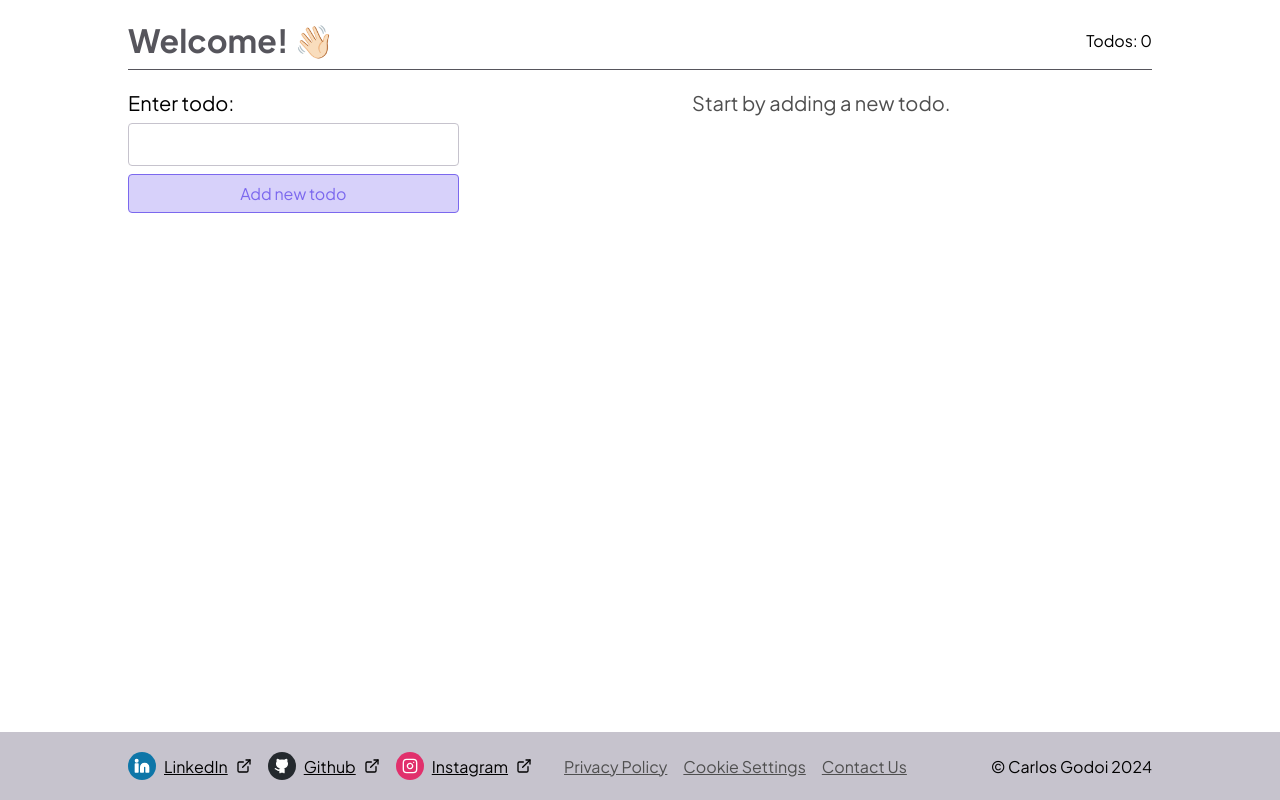
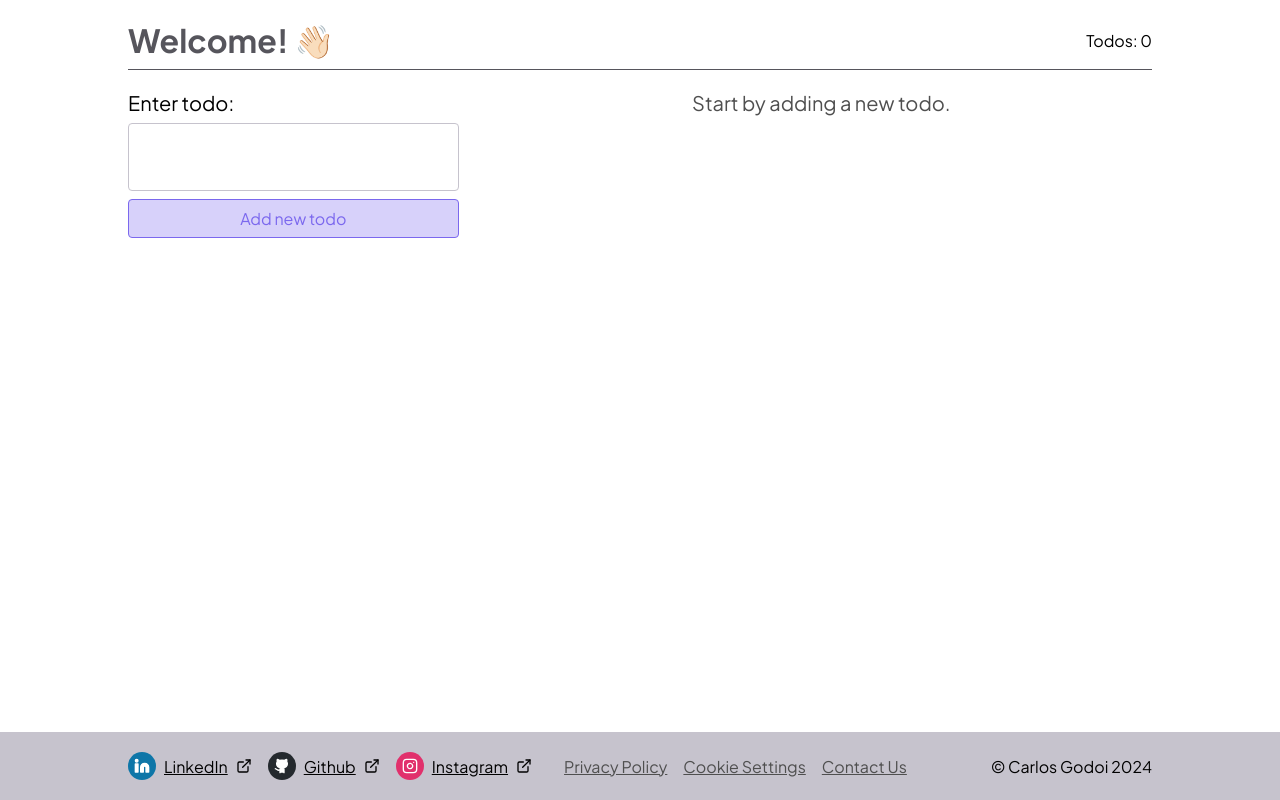
Before and after one commit to ceduardogodoi/arke, a React (Vite) app: page / in a window 1280 px wide. Built offline with nearby package versions, Linux system fonts and the light colour scheme.

Commit message:
feat: input -> textarea

```diff
--- a/src/components/atoms/input/index.tsx
+++ b/src/components/atoms/textarea/index.tsx
@@ -2,12 +2,12 @@ import { forwardRef, type ComponentPropsWithRef } from 'react';
 import { cn } from '../../../utils/cn-merge';
 import './styles.css';
 
-type InputProps = ComponentPropsWithRef<'input'> & {
+type InputProps = ComponentPropsWithRef<'textarea'> & {
   label?: string;
   errorMessage?: string;
 };
 
-export const Input = forwardRef<HTMLInputElement, InputProps>((props, ref) => {
+export const TextArea = forwardRef<HTMLTextAreaElement, InputProps>((props, ref) => {
   const { id, label, className, errorMessage, ...rest } = props;
 
   return (
@@ -18,9 +18,9 @@ export const Input = forwardRef<HTMLInputElement, InputProps>((props, ref) => {
         </label>
       )}
 
-      <input
+      <textarea
         {...rest}
-        className={cn('input-field__input', className)}
+        className={cn('input-field__textarea', className)}
         id={id}
         ref={ref}
       />
--- a/src/components/atoms/input/styles.css
+++ b/src/components/atoms/textarea/styles.css
@@ -2,7 +2,7 @@
   font-size: 20px;
 }
 
-.input-field__input {
+.input-field__textarea {
   border: 1px solid var(--color-grey-300);
   border-radius: 4px;
   display: block;
@@ -10,7 +10,7 @@
   padding: 8px 12px;
 }
 
-.input-field__input:focus-visible {
+.input-field__textarea:focus-visible {
   outline: 1px solid var(--color-purple-400);
 }
 
--- a/src/components/molecules/add-todo-form/index.tsx
+++ b/src/components/molecules/add-todo-form/index.tsx
@@ -4,7 +4,7 @@ import { useTodoContext } from '../../../contexts/todos/use-todo-context';
 import { z } from 'zod';
 import { Todo } from '../../../models/todo';
 import { Button } from '../../atoms/button';
-import { Input } from '../../atoms/input';
+import { TextArea } from '../../atoms/textarea';
 
 import './styles.css';
 
@@ -49,7 +49,7 @@ export function AddTodo() {
       id="add-todo-form"
       className="add-todo-form"
     >
-      <Input
+      <TextArea
         id="name"
         label="Enter todo:"
         {...register("name")}
--- a/src/components/molecules/add-todo-form/styles.css
+++ b/src/components/molecules/add-todo-form/styles.css
@@ -3,3 +3,7 @@
   flex-direction: column;
   gap: 8px;
 }
+
+.add-todo-form .input-field__textarea {
+  resize: none;
+}
```
